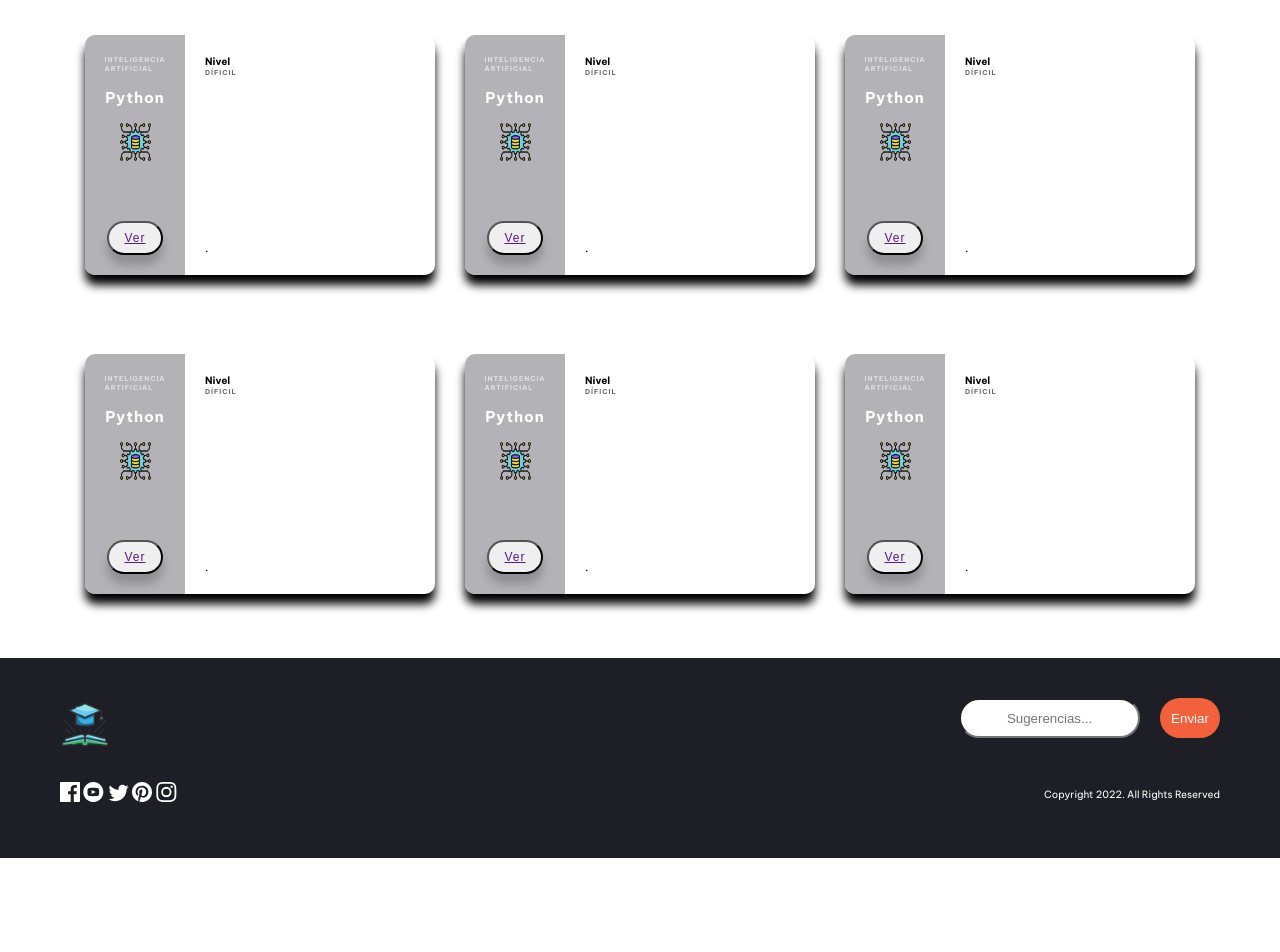
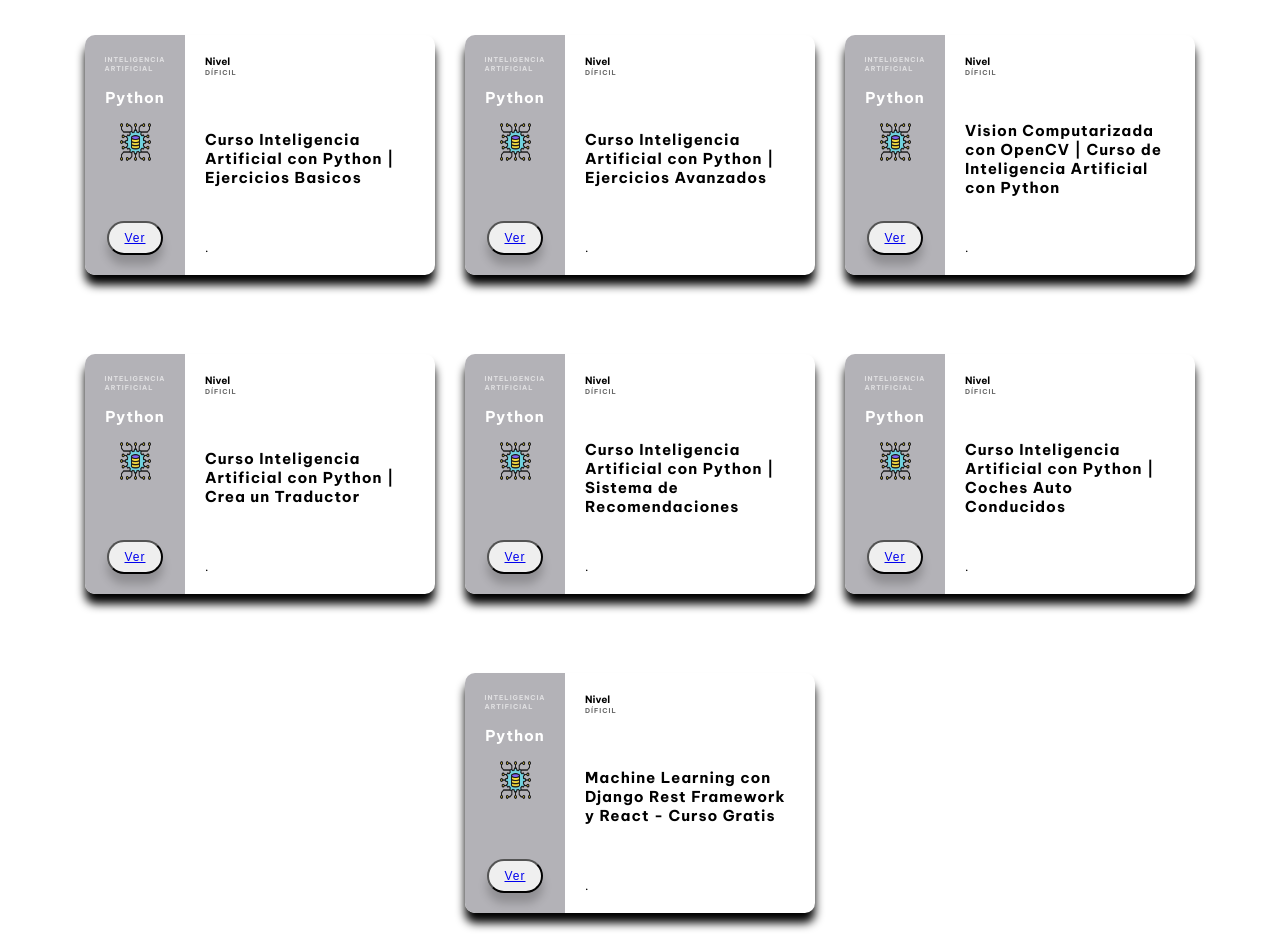
Before and after one commit to sagipa27/Freetzy_2, a plain HTML site: page landingFreetzy/inteligencia.html in a window 1280 px wide. Shown: the part 220-1172 px from the top of the page. Before the commit the page ends 1078 px from the top, so only its background shows below. Drawn offline with Linux system fonts and the light colour scheme.

Commit message:
Pagina IA

```diff
--- a/landingFreetzy/inteligencia.html
+++ b/landingFreetzy/inteligencia.html
@@ -56,7 +56,7 @@
                 <h2>Python</h2>
                 <img src="./imagenes/cienciaDatos.jpg" alt="" class="cCardImagen" aria-hidden="true">
                 <button class="startButton">
-                    <a href="">
+                    <a href="https://www.youtube.com/watch?v=TWk0YtF7pDM&list=PLFRKQL-FSrHLZWM9YsqMaOjp_hEObuiQj">
                     Ver
                     </a>
                 </button>
@@ -66,7 +66,7 @@
                     <h4>Nivel</h4>
                     <h6>Díficil</h6>
                 </div>
-                <h2></h2>
+                <h2>Curso Inteligencia Artificial con Python | Ejercicios Basicos</h2>
                 <p>. </p>
 
             </div>
@@ -81,7 +81,7 @@
                 <h2>Python</h2>
                 <img src="./imagenes/cienciaDatos.jpg" alt="" class="cCardImagen" aria-hidden="true">
                 <button class="startButton">
-                    <a href="">
+                    <a href="https://www.youtube.com/watch?v=1tgLDAeuduY&list=PLFRKQL-FSrHLZWM9YsqMaOjp_hEObuiQj&index=2">
                     Ver
                     </a>
                 </button>
@@ -91,7 +91,7 @@
                     <h4>Nivel</h4>
                     <h6>Díficil</h6>
                 </div>
-                <h2></h2>
+                <h2>Curso Inteligencia Artificial con Python | Ejercicios Avanzados</h2>
                 <p>. </p>
 
             </div>
@@ -104,7 +104,7 @@
                 <h2>Python</h2>
                 <img src="./imagenes/cienciaDatos.jpg" alt="" class="cCardImagen" aria-hidden="true">
                 <button class="startButton">
-                    <a href="">
+                    <a href="https://www.youtube.com/watch?v=hTN-3VgFGjE&list=PLFRKQL-FSrHLZWM9YsqMaOjp_hEObuiQj&index=3">
                     Ver
                     </a>
                 </button>
@@ -114,7 +114,7 @@
                     <h4>Nivel</h4>
                     <h6>Díficil</h6>
                 </div>
-                <h2></h2>
+                <h2>Vision Computarizada con OpenCV | Curso de Inteligencia Artificial con Python</h2>
                 <p>. </p>
 
             </div>
@@ -127,7 +127,7 @@
                 <h2>Python</h2>
                 <img src="./imagenes/cienciaDatos.jpg" alt="" class="cCardImagen" aria-hidden="true">
                 <button class="startButton">
-                    <a href="">
+                    <a href="https://www.youtube.com/watch?v=pG-ayr7L4tE&list=PLFRKQL-FSrHLZWM9YsqMaOjp_hEObuiQj&index=4">
                     Ver
                     </a>
                 </button>
@@ -137,7 +137,7 @@
                     <h4>Nivel</h4>
                     <h6>Díficil</h6>
                 </div>
-                <h2></h2>
+                <h2>Curso Inteligencia Artificial con Python | Crea un Traductor</h2>
                 <p>. </p>
 
             </div>
@@ -150,7 +150,7 @@
                 <h2>Python</h2>
                 <img src="./imagenes/cienciaDatos.jpg" alt="" class="cCardImagen" aria-hidden="true">
                 <button class="startButton">
-                    <a href="">
+                    <a href="https://www.youtube.com/watch?v=rNxwDq__nV0&list=PLFRKQL-FSrHLZWM9YsqMaOjp_hEObuiQj&index=5">
                     Ver
                     </a>
                 </button>
@@ -160,7 +160,7 @@
                     <h4>Nivel</h4>
                     <h6>Díficil</h6>
                 </div>
-                <h2></h2>
+                <h2>Curso Inteligencia Artificial con Python | Sistema de Recomendaciones</h2>
                 <p>. </p>
 
             </div>
@@ -173,7 +173,7 @@
                 <h2>Python</h2>
                 <img src="./imagenes/cienciaDatos.jpg" alt="" class="cCardImagen" aria-hidden="true">
                 <button class="startButton">
-                    <a href="">
+                    <a href="https://www.youtube.com/watch?v=42WtTbuJLHA&list=PLFRKQL-FSrHLZWM9YsqMaOjp_hEObuiQj&index=6">
                     Ver
                     </a>
                 </button>
@@ -183,7 +183,29 @@
                     <h4>Nivel</h4>
                     <h6>Díficil</h6>
                 </div>
-                <h2></h2>
+                <h2>Curso Inteligencia Artificial con Python | Coches Auto Conducidos</h2>
+                <p>. </p>
+
+            </div>
+
+        </div>
+        <div class="cardRutas">
+            <div class="left-column background1-left-column">
+                <h6>Inteligencia artificial</h6>
+                <h2>Python</h2>
+                <img src="./imagenes/cienciaDatos.jpg" alt="" class="cCardImagen" aria-hidden="true">
+                <button class="startButton">
+                    <a href="https://www.youtube.com/watch?v=6DyFBcBFuNE&list=PLFRKQL-FSrHLZWM9YsqMaOjp_hEObuiQj&index=7">
+                    Ver
+                    </a>
+                </button>
+            </div>
+            <div class="right-column">
+                <div>
+                    <h4>Nivel</h4>
+                    <h6>Díficil</h6>
+                </div>
+                <h2>Machine Learning con Django Rest Framework y React - Curso Gratis</h2>
                 <p>. </p>
 
             </div>
```
